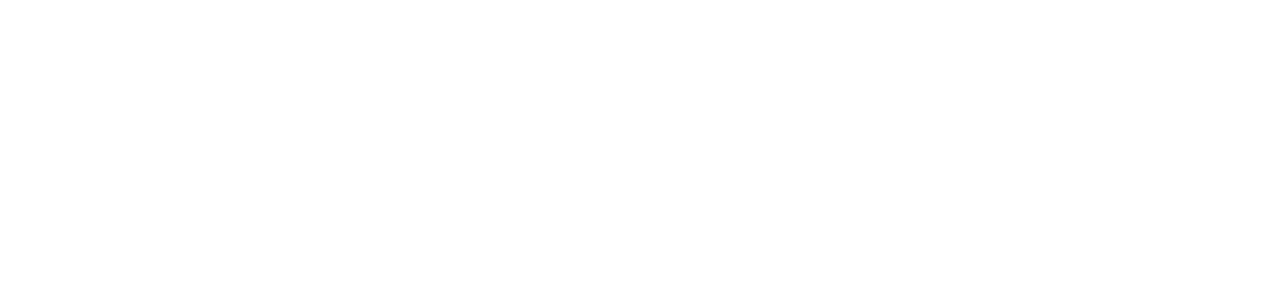
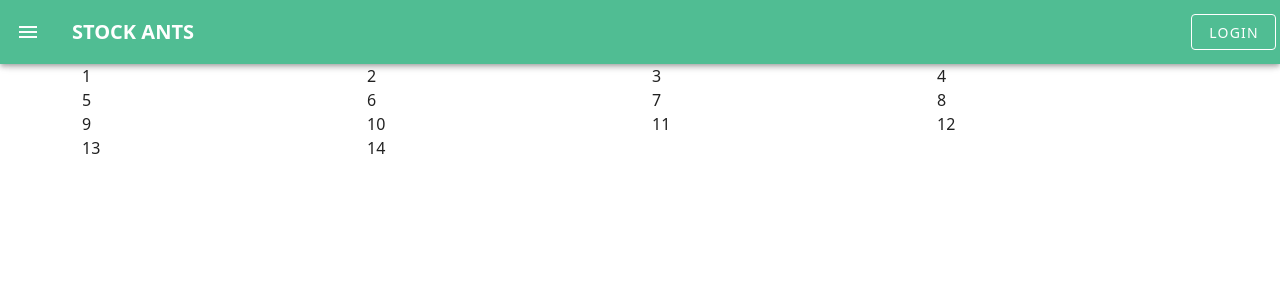
Before and after one commit to linas23/stockants, a Vue app: page /users in a window 1280 px wide. Before the commit this address had no page. Shown: the top 300 px of the page. Built offline with nearby package versions, Linux system fonts and the light colour scheme.

Commit message:
routes setup for users and portfolio page

```diff
--- a/src/components/header/index.vue
+++ b/src/components/header/index.vue
@@ -1,12 +1,22 @@
 <template>
+  <div>
     <v-app-bar color="primary" dark app>
-    <!-- <v-app-bar-nav-icon @click="drawer = !drawer"></v-app-bar-nav-icon> -->
+      <v-app-bar-nav-icon @click="drawer = !drawer"></v-app-bar-nav-icon>
       <v-toolbar-title class="text-uppercase font-weight-bold"
         >Stock Ants</v-toolbar-title
       >
       <v-spacer></v-spacer>
       <v-btn variant="outlined" :to="{ name: 'LoginPage' }"> Login </v-btn>
     </v-app-bar>
+    <v-navigation-drawer v-model="drawer">
+      <h1>Stock Ants</h1>
+      <v-menu>
+        <v-menu-item>
+          Stockants overview
+        </v-menu-item>
+      </v-menu>
+    </v-navigation-drawer>
+  </div>
 </template>
 
 <script>
--- a/src/pages/auth/login.vue
+++ b/src/pages/auth/login.vue
@@ -71,8 +71,9 @@ import { useStore } from "vuex";
 const isLoading = ref(false);
 const isPasswordHidden = ref(true);
 const form = reactive({
-  email: "",
-  password: "",
+  email: "fegde.mayur@gmail.com",
+  password: "Tech@1234",
+  sign_in_with: "EMAIL",
 });
 
 const rules = {
--- /dev/null
+++ b/src/pages/users/index.vue
@@ -0,0 +1,9 @@
+<template>
+  <div class="container">
+    <div class="row">
+      <div v-for="i in 14" :key="i" class="col-3">
+        {{ i }}
+      </div>
+    </div>
+  </div>
+</template>
--- /dev/null
+++ b/src/pages/users/portfolio.vue
@@ -0,0 +1,5 @@
+<template>
+  <div class="container">
+    <h1>portfolio</h1>
+  </div>
+</template>
--- a/src/router/index.js
+++ b/src/router/index.js
@@ -2,6 +2,8 @@ import { createRouter, createWebHistory } from "vue-router";
 
 import DefaultLayout from "../layout/default.vue";
 import LoginPage from "../pages/auth/login.vue";
+import UsersPage from "../pages/users/index.vue";
+import UserPortfolioPage from "../pages/users/portfolio.vue";
 const routes = [
   {
     path: "/",
@@ -14,6 +16,18 @@ const routes = [
         component: LoginPage,
         meta: { title: "Login" },
       },
+      {
+        path: "users",
+        name: "userspage",
+        component: UsersPage,
+        meta: { title: "Users" },
+      },
+      {
+        path: "user-portfolio",
+        name: "userportfoliopage",
+        component: UserPortfolioPage,
+        meta: { title: "User Portfolio" },
+      },
     ],
   },
 ];
```
Lines whose indentation alone changed are shown as unchanged.
